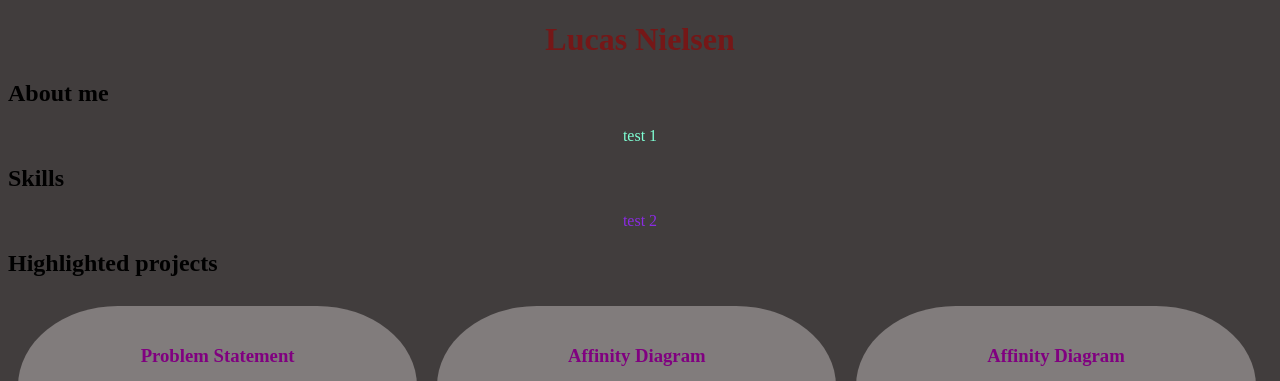
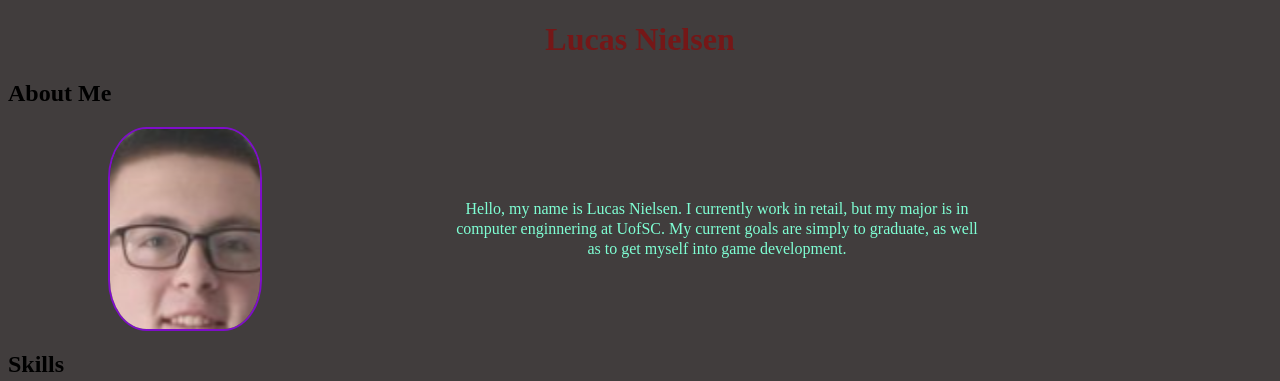
Before and after one commit to LucasNCitMW/LucasNCitMW.github.io, a plain HTML site: page index.html in a window 1280 px wide. Shown: the top 381 px of the page. Drawn offline with Linux system fonts and the light colour scheme.

Commit message:
Add files via upload

```diff
--- a/index.html
+++ b/index.html
@@ -7,9 +7,13 @@
     <body>
         <h1>Lucas Nielsen</h1>
 
-        <h2>About me</h2>
+        <!-- About Me -->
+        <h2> About Me </h2>
         <div class="about">
-            <p>test 1</p>
+            <img src="images/headshot.png">
+            <p>
+                Hello, my name is Lucas Nielsen. I currently work in retail, but my major is in computer enginnering at UofSC. My current goals are simply to graduate, as well as to get myself into game development.
+            </p>
         </div>
 
         <h2>Skills</h2>
--- a/styles.css
+++ b/styles.css
@@ -52,3 +52,25 @@ a { /* change the appearance of ALL links */
      text-align: center;
      margin: 15px;
      }
+
+     .about{
+        display:flex;
+        flex-wrap:wrap;
+        margin-right: 100px;
+        margin-left: 100px;
+        justify-content: center;
+    }
+
+        .about p {
+        width:50%;
+        text-align: center;
+        margin: auto;
+        line-height: 125%;
+    }
+
+        .about img {
+        width: 150px;
+        height: 200px;
+        border-radius: 25%;
+        border: 2px solid rgb(126, 14, 201);
+    }
```
Also changed, not shown: images/headshot.png (added).
